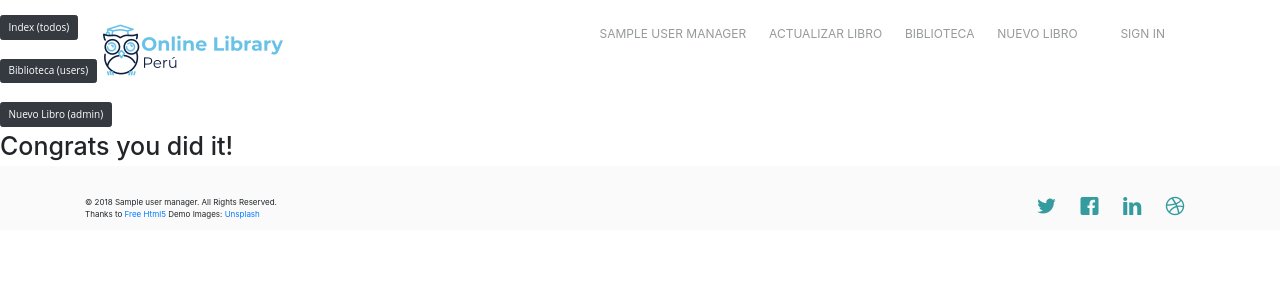
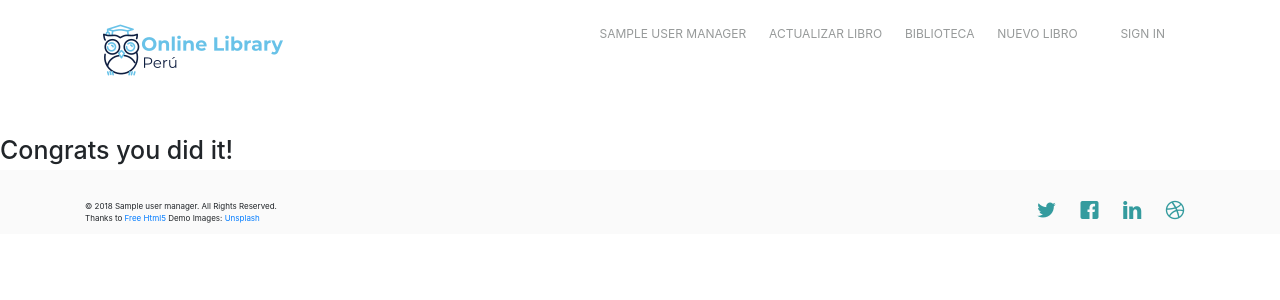
Before and after one commit to jonathanprieto99/onlinelibraryperu, a Flask app: template templates/success.html in a window 1280 px wide. Shown: the top 300 px of the page. Run offline with Flask 2, Linux system fonts and the light colour scheme; the template is opened without the code that fills it: most values are stand-ins (such as "Sample title", 1, 10 or a date in 2020); some libraries are stand-ins or nearby versions; some web fonts are replaced.

Commit message:
Cambios para poder añadir libros

```diff
--- a/templates/nuevolibro.html
+++ b/templates/nuevolibro.html
@@ -9,7 +9,7 @@
     <div id="main-div" class="main-center">
     <h1 align="center">Nuevo Libro</h1>
         <br>
-<form action="/libro" method="POST" enctype=multipart/form-data>
+<form action="/libros" method="POST" enctype=multipart/form-data>
 
   <div class="form-group">
     <label for="exampleFormControlInput1">Titulo: </label>
@@ -59,7 +59,7 @@
 <br>
 
     <div class="form-group">
-    <label for="exampleFormControlTextarea1">Descripcion del Libro</label>
+    <label for="exampleFormControlTextarea1">Descripción del Libro</label>
     <textarea class="form-control" name="descripcion" id="descripcion" rows="3"></textarea>
   </div>
 
--- a/templates/success.html
+++ b/templates/success.html
@@ -4,19 +4,8 @@
 <link rel="stylesheet" href="/static/css/bootstrap.min.css">
     <script src="/static/js/libs/bootstrap.min.js" ></script>
 </head>
-<br>
+<br><br><br><br><br><br><br><br><br>
 <div>
-<form action="/">
-  <button type="submit" class="btn btn-dark">Index (todos)</button>
-</form>
-    <br>
-    <form action="/biblioteca">
-  <button type="submit" class="btn btn-dark">Biblioteca (users)</button>
-</form>
-    <br>
-     <form action="/nuevolibro">
-  <button type="submit" class="btn btn-dark">Nuevo Libro (admin)</button>
-</form>
     <h1>Congrats you did it!</h1>
 </div>
 {% endblock %}
```
